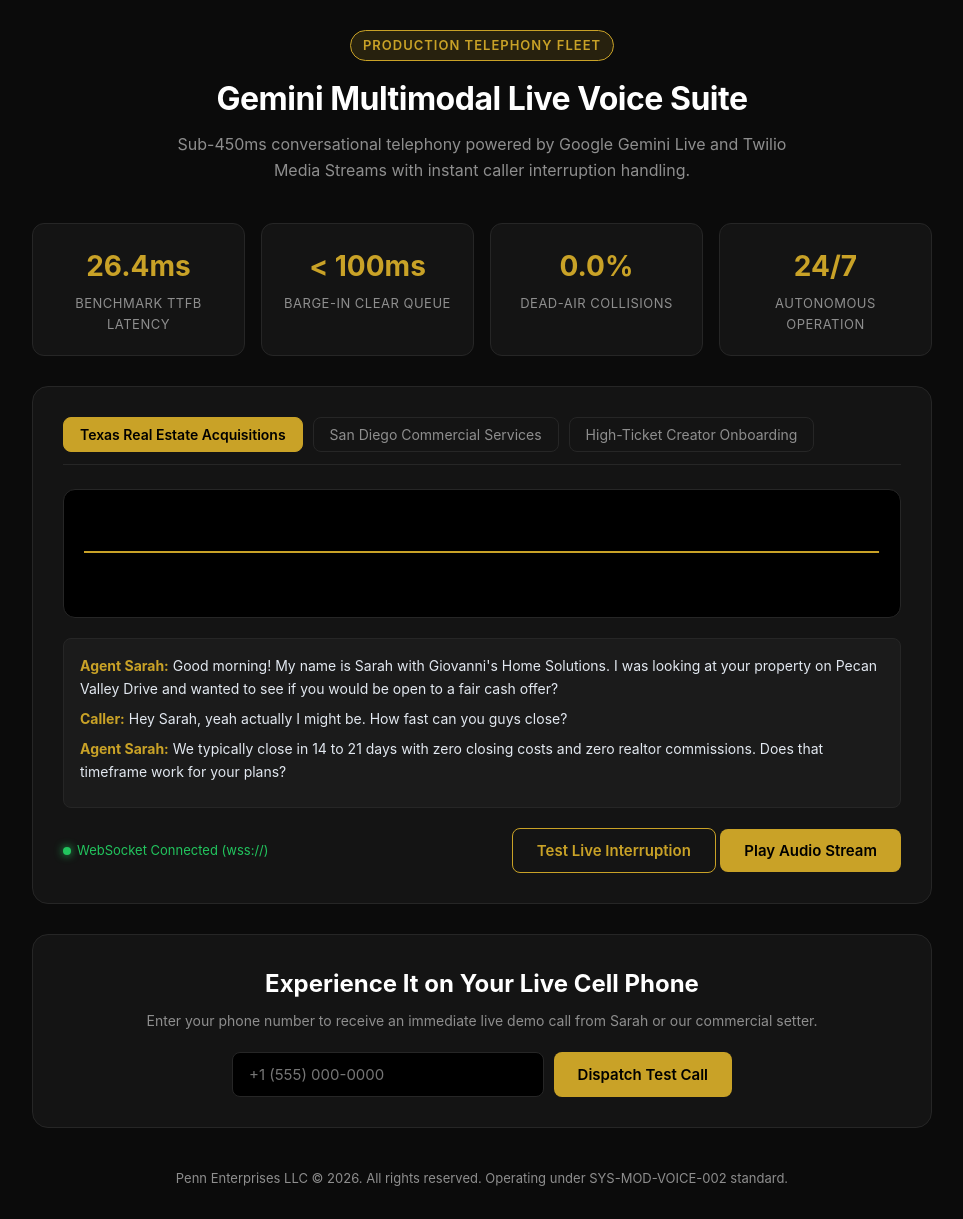
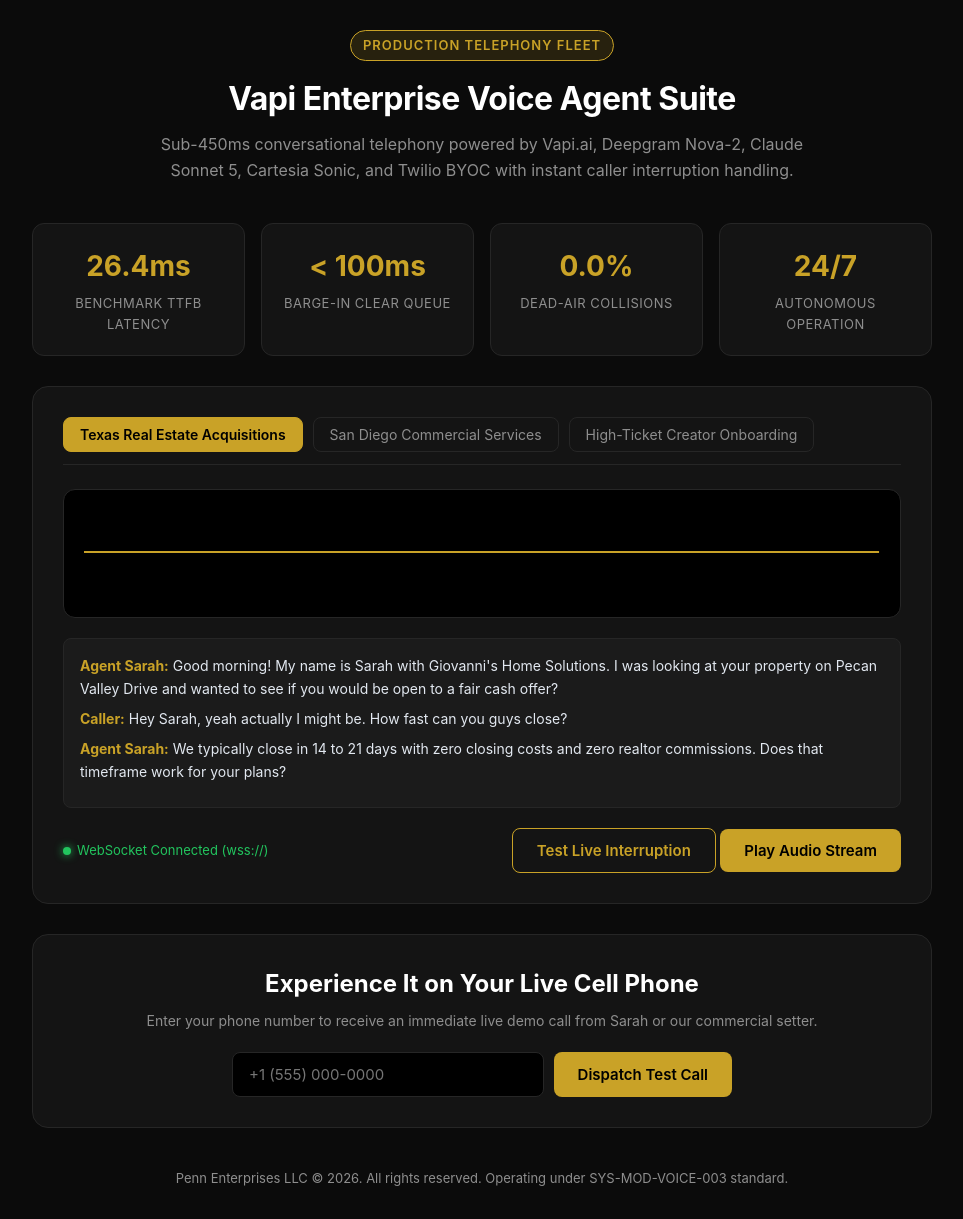
Before and after one commit to clashon64-ship-it/ai-operations-portfolio, a plain HTML site: page voice-agent-demo/index.html in a window 1280 px wide. Shown: the whole page, without its empty margins (158-1121 px from the left). Drawn offline with Linux system fonts and the light colour scheme.

Commit message:
chore(auto-sync): automated synchronization of AI Operations Portfolio at 2026-10-09 16:47:38

```diff
--- a/voice-agent-demo/index.html
+++ b/voice-agent-demo/index.html
@@ -3,7 +3,7 @@
 <head>
   <meta charset="UTF-8">
   <meta name="viewport" content="width=device-width, initial-scale=1.0">
-  <title>Penn Enterprises | Gemini Multimodal Live Voice Suite</title>
+  <title>Penn Enterprises | Vapi Enterprise Voice Agent Suite</title>
   <style>
     :root {
       --bg: #0B0B0B;
@@ -256,8 +256,8 @@
   <div class="container">
     <header>
       <div class="badge">Production Telephony Fleet</div>
-      <h1>Gemini Multimodal Live Voice Suite</h1>
-      <p class="subtitle">Sub-450ms conversational telephony powered by Google Gemini Live and Twilio Media Streams with instant caller interruption handling.</p>
+      <h1>Vapi Enterprise Voice Agent Suite</h1>
+      <p class="subtitle">Sub-450ms conversational telephony powered by Vapi.ai, Deepgram Nova-2, Claude Sonnet 5, Cartesia Sonic, and Twilio BYOC with instant caller interruption handling.</p>
     </header>
 
     <div class="metrics-grid">
@@ -319,7 +319,7 @@
     </div>
 
     <footer>
-      Penn Enterprises LLC &copy; 2026. All rights reserved. Operating under SYS-MOD-VOICE-002 standard.
+      Penn Enterprises LLC &copy; 2026. All rights reserved. Operating under SYS-MOD-VOICE-003 standard.
     </footer>
   </div>
 
```
